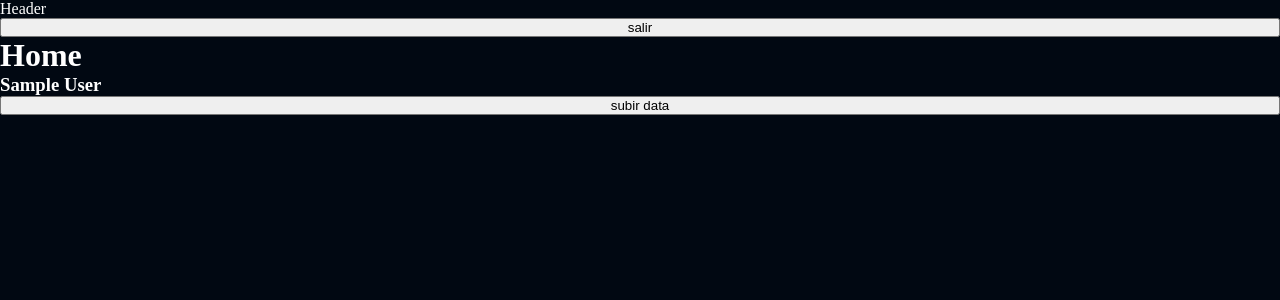
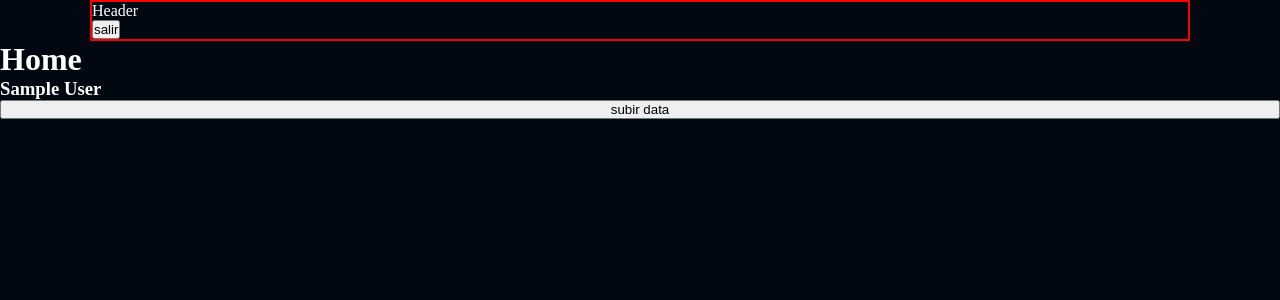
Before and after one commit to Giancarlo-Mirko/EntreLibros, a React (Vite) app: page /home in a window 1280 px wide. Shown: the top 300 px of the page. Built offline with nearby package versions, Linux system fonts and the light colour scheme; no server answers; sample sign-in values are in the browser's storage.

Commit message:
update header

```diff
--- a/src/components/header/Header.jsx
+++ b/src/components/header/Header.jsx
@@ -1,8 +1,12 @@
 import { UserAuth } from '../../context/AuthContextProvider';
 import { useNavigate } from 'react-router-dom';
+import { DivMirko } from './sHeader';
+import { Wrapper2 } from '../../pages/theme/generalStyles/generalStyles';
+
 const Header = () => {
   const { logOut } = UserAuth();
   const navigate = useNavigate();
+
   const handleLogOuth = async () => {
     try {
       await logOut();
@@ -13,8 +17,12 @@ const Header = () => {
   };
   return (
     <>
-      <div>Header</div>
-      <button onClick={handleLogOuth}>salir</button>
+      <Wrapper2>
+        <DivMirko>
+          <div>Header</div>
+          <button onClick={handleLogOuth}>salir</button>
+        </DivMirko>
+      </Wrapper2>
     </>
   );
 };
--- /dev/null
+++ b/src/components/header/sHeader.js
@@ -0,0 +1,5 @@
+import styled from 'styled-components';
+
+export const DivMirko = styled.div`
+  border: 2px solid red;
+`;
```
